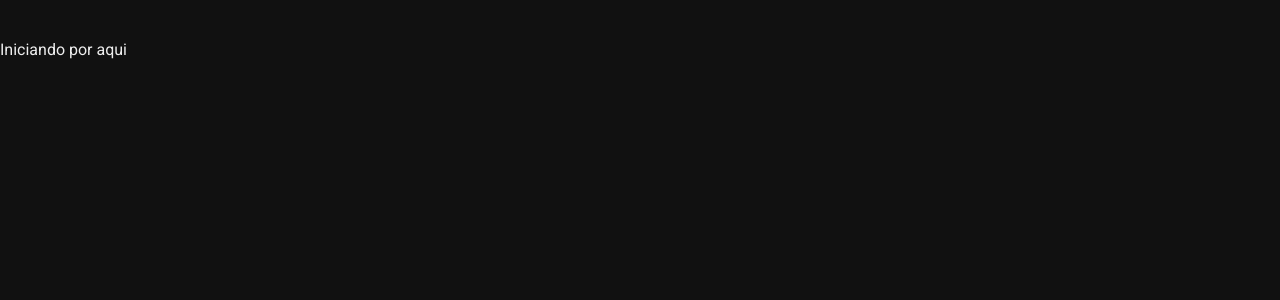
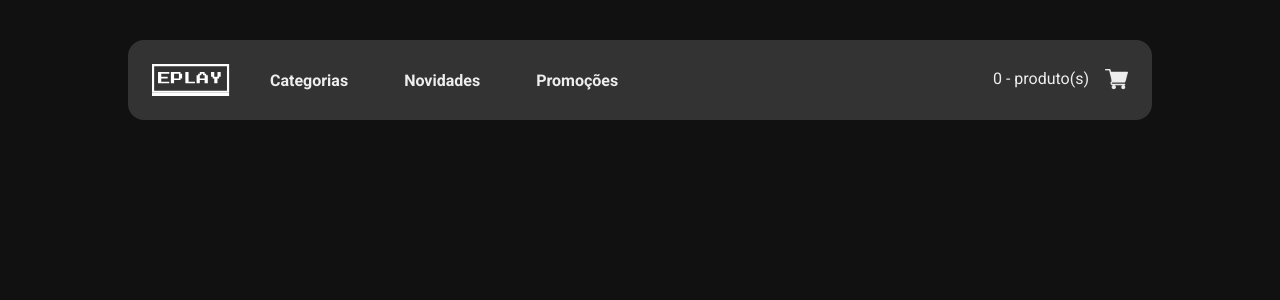
Before and after one commit to BrunoOliveira16/ecommerce-react, a React (Create React App) app: page / in a window 1280 px wide. Shown: the top 300 px of the page. Built offline with nearby package versions, Linux system fonts and the light colour scheme.

Commit message:
feat: criado componente header e import em App

```diff
--- a/src/App.tsx
+++ b/src/App.tsx
@@ -1,10 +1,13 @@
-import { GlobalStyles } from './global/styles'
+import Header from './components/Header'
+import { Container, GlobalStyles } from './global/styles'
 
 function App() {
   return (
     <>
       <GlobalStyles />
-      <div>Iniciando por aqui</div>
+      <Container>
+        <Header />
+      </Container>
     </>
   )
 }
--- /dev/null
+++ b/src/components/Header/index.tsx
@@ -0,0 +1,30 @@
+import { HeaderBar, LinkCart, LinkItem, Links } from './styles'
+import logo from '../../assets/images/logo.svg'
+import cart from '../../assets/images/carrinho.svg'
+
+const Header = () => (
+  <HeaderBar>
+    <div>
+      <img src={logo} alt="EPLAY" />
+      <nav>
+        <Links>
+          <LinkItem>
+            <a href="#">Categorias</a>
+          </LinkItem>
+          <LinkItem>
+            <a href="#">Novidades</a>
+          </LinkItem>
+          <LinkItem>
+            <a href="#">Promoções</a>
+          </LinkItem>
+        </Links>
+      </nav>
+    </div>
+    <LinkCart>
+      0 - produto(s)
+      <img src={cart} alt="carrinho" />
+    </LinkCart>
+  </HeaderBar>
+)
+
+export default Header
--- /dev/null
+++ b/src/components/Header/styles.ts
@@ -0,0 +1,41 @@
+import styled from 'styled-components'
+import { Colors } from '../../global/styles'
+
+export const HeaderBar = styled.header`
+  background-color: ${Colors.gray};
+  padding: 24px;
+  border-radius: 16px;
+  margin-bottom: 80px;
+  display: flex;
+  align-items: center;
+  justify-content: space-between;
+
+  a {
+    color: ${Colors.white};
+    text-decoration: none;
+    font-weight: bold;
+  }
+
+  div {
+    display: flex;
+    align-items: center;
+    gap: 40px;
+  }
+`
+
+export const Links = styled.ul`
+  display: flex;
+  gap: 40px;
+`
+
+export const LinkItem = styled.li`
+  margin-right: 16px;
+`
+
+export const LinkCart = styled.li`
+  display: flex;
+
+  img {
+    margin-left: 16px;
+  }
+`
```
